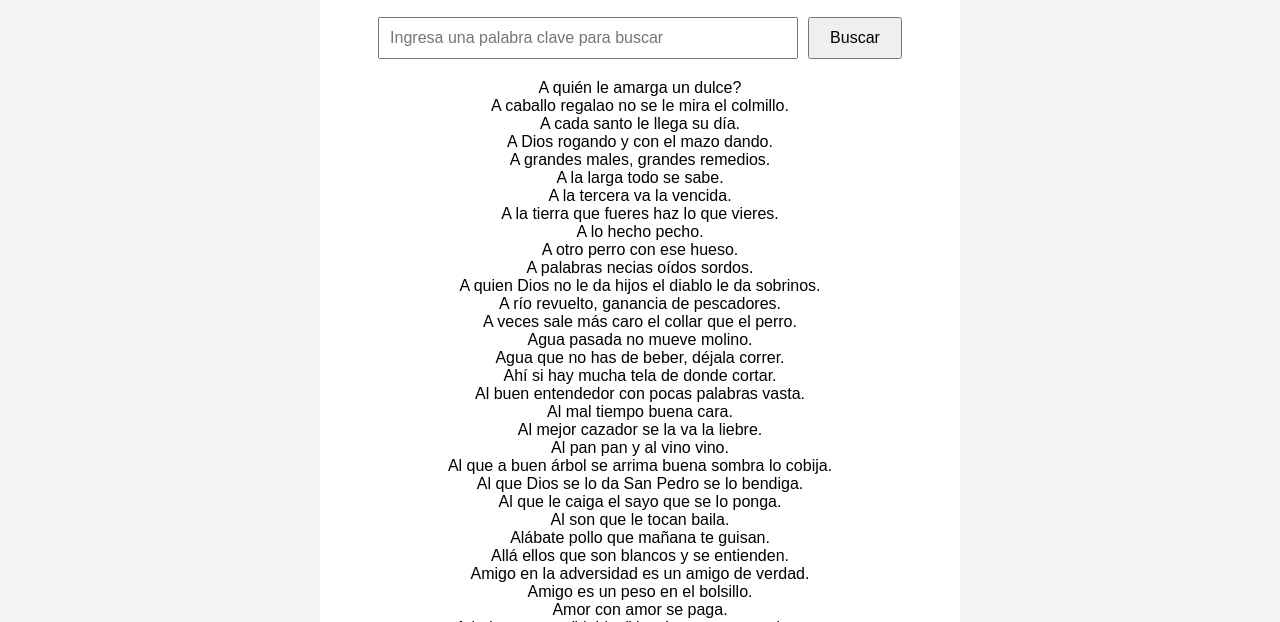
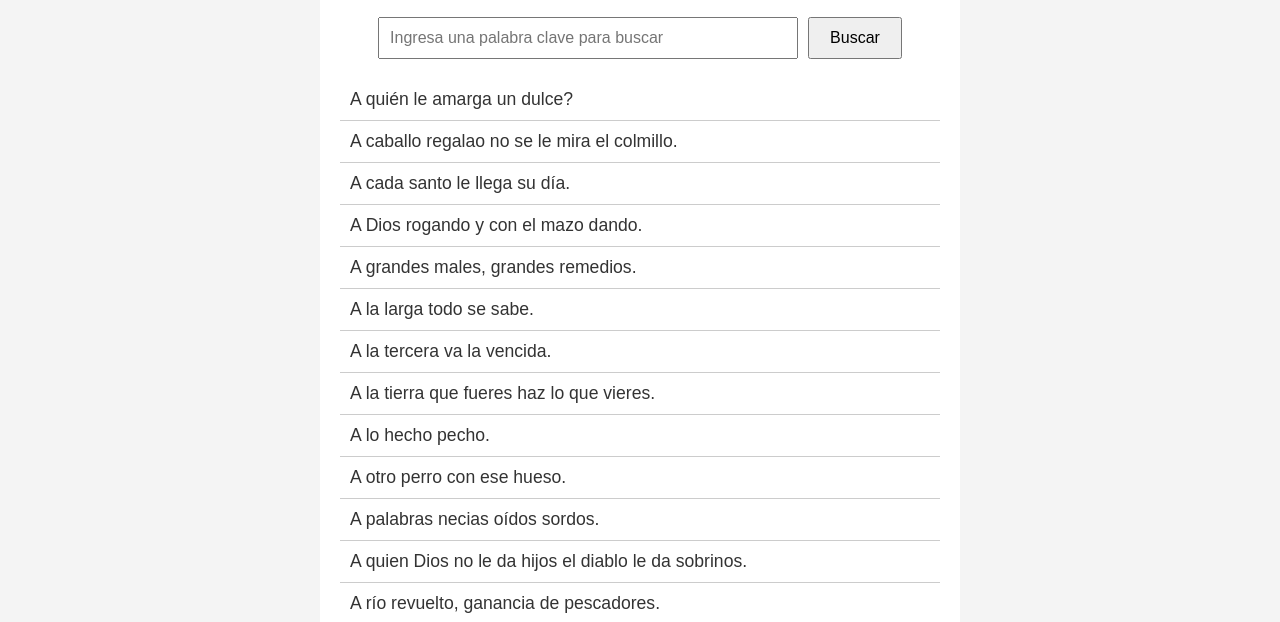
Before and after one commit to rvanwinkle568/RefranWeb, a plain HTML site: page Refran-Web/html/answers.html in a window 1280 px wide. Shown: the part 177-799 px from the top of the page. Drawn offline with Linux system fonts and the light colour scheme; files whose address does not match are found by name.

Commit message:
Update style.css
Fixed styling for the answers page and ordered this script a little better.

```diff
--- a/Refran-Web/style.css
+++ b/Refran-Web/style.css
@@ -1,3 +1,4 @@
+/*General*/
 body {
   font-family: Arial, sans serif;
   text-align: center;
@@ -32,6 +33,24 @@ nav ul li a:hover, nav ul li.active a{
   background-color: #111;
 }
 
+h1{
+  font-size: 2em;
+  margin-bottom: 20px;
+}
+
+
+.buttons{
+  display: flex;
+  justify-content: space-around;
+}
+
+.btn{
+  padding: 10px 20px;
+  font-size: 1em;
+  cursor: pointer;
+}
+
+/*Main game styling*/
 .container{
   max-width: 600px;
   margin: 50px auto;
@@ -41,10 +60,6 @@ nav ul li a:hover, nav ul li.active a{
   box-shadow: 0 0 10px rba(0, 0, 0, 0.1);
 }
 
-h1{
-  font-size: 2em;
-  margin-bottom: 20px;
-}
 
 .instructions{
   font-size: 1.2em;
@@ -67,17 +82,6 @@ h1{
   font-size: 1em;
   margin-bottom: 20px;
   box-sizing: border-box;
-}
-
-.buttons{
-  display: flex;
-  justify-content: space-around;
-}
-
-.btn{
-  padding: 10px 20px;
-  font-size: 1em;
-  cursor: pointer;
 }
 
 message-area{
@@ -119,6 +123,7 @@ message-area{
   color: #000;
 }
 
+/*Help page styling*/
 .help-content{
   text-align: left;
 }
@@ -144,6 +149,7 @@ message-area{
   margin-bottom: 10px;
 }
 
+/*Answers page styling*/
 .search-area{
   display: flex;
   justify-content: center;
@@ -158,7 +164,15 @@ message-area{
   box-sizing: border-box;
 }
 
-.result-area{
+.results-area{
   margin-top: 20px;
   text-align: left;
 }
+
+.result-item{
+  padding: 10px;
+  border-bottom: 1px solid #ccc;
+  font-size: 1.1em;
+  color: #333;
+  word-wrap: break-word;
+}
```
